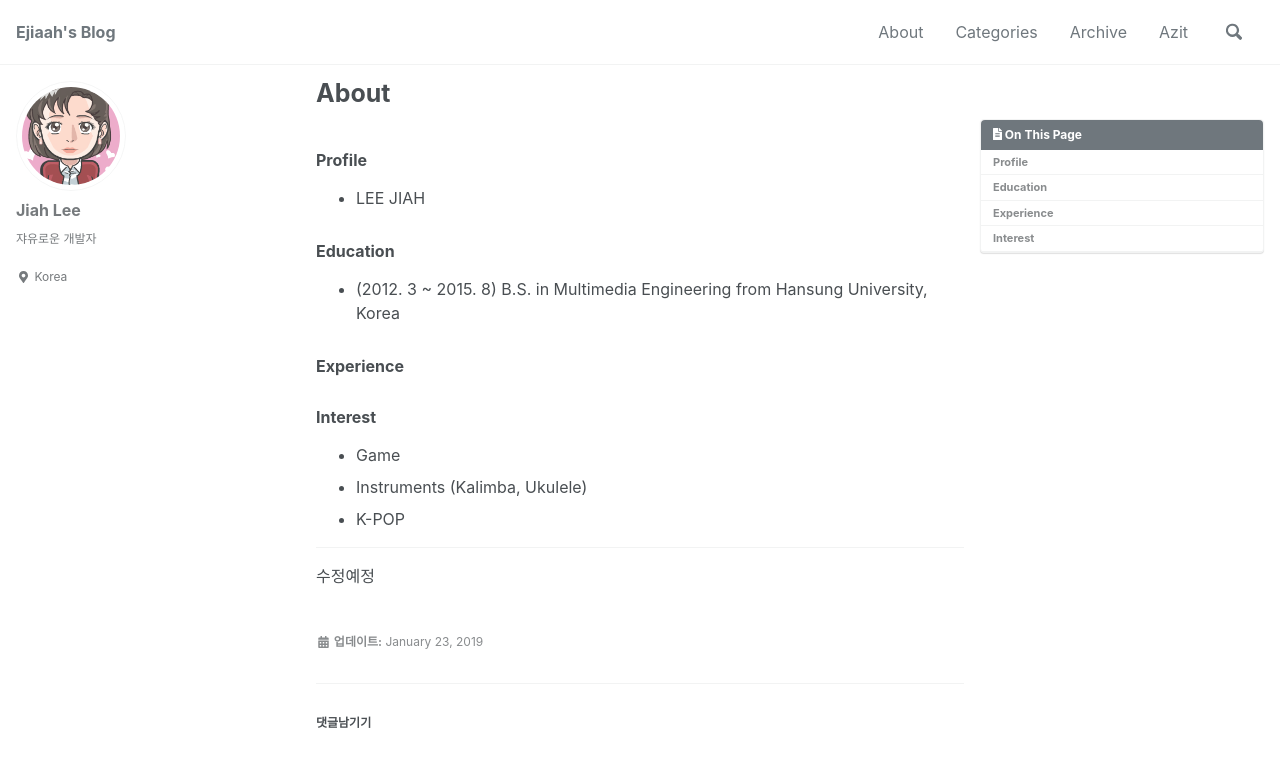
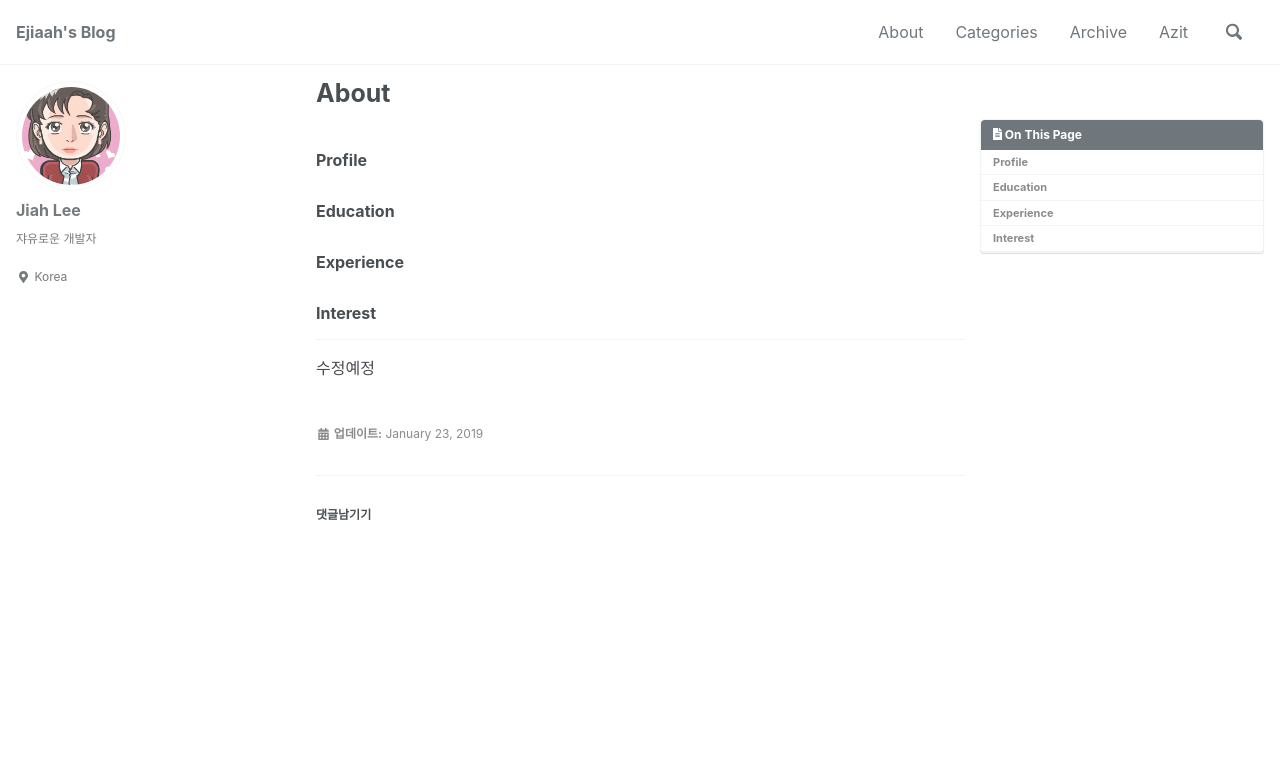
Before and after one commit to ejiaah/ejiaah.github.io, a Jekyll site: the page built from _pages/about.md, in a window 1280 px wide and 900 px high. Shown: the top 767 px of the window. Built offline with Jekyll 4.4.1, drawn with Linux system fonts in a browser that asks for light colours; cached includes are drawn as plain includes; nearby versions of some CDN libraries; comment, search, counter and statistics services are not loaded.

Commit message:
Update about.md

```diff
--- a/_pages/about.md
+++ b/_pages/about.md
@@ -7,19 +7,12 @@ toc: true
 ---
 
 ### Profile
-* LEE JIAH
 
 ### Education
-
-* (2012. 3 ~ 2015. 8) B.S. in Multimedia Engineering from Hansung University, Korea
 
 ### Experience
 
 ### Interest
-
-* Game
-* Instruments (Kalimba, Ukulele)
-* K-POP
 
 ---
 
```
